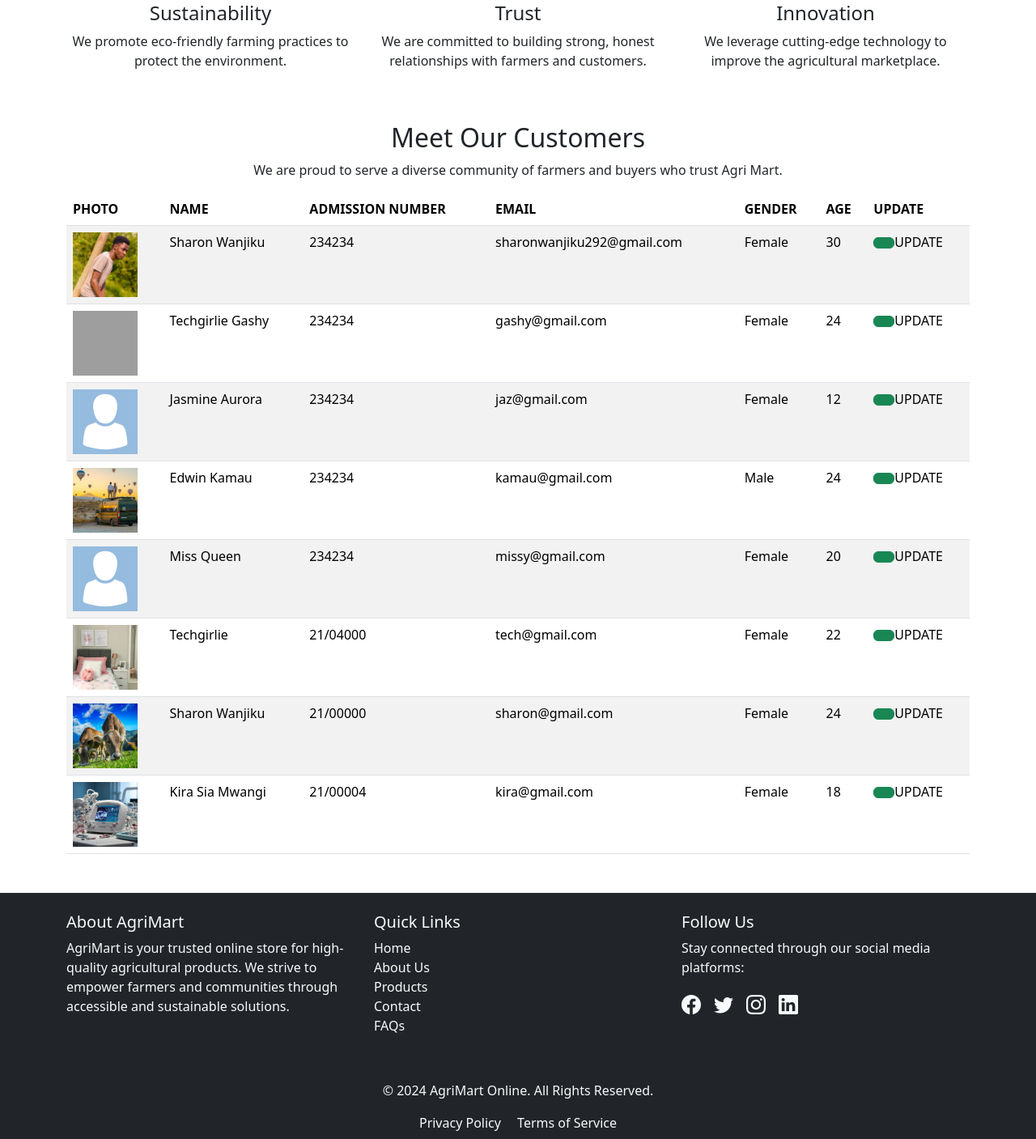
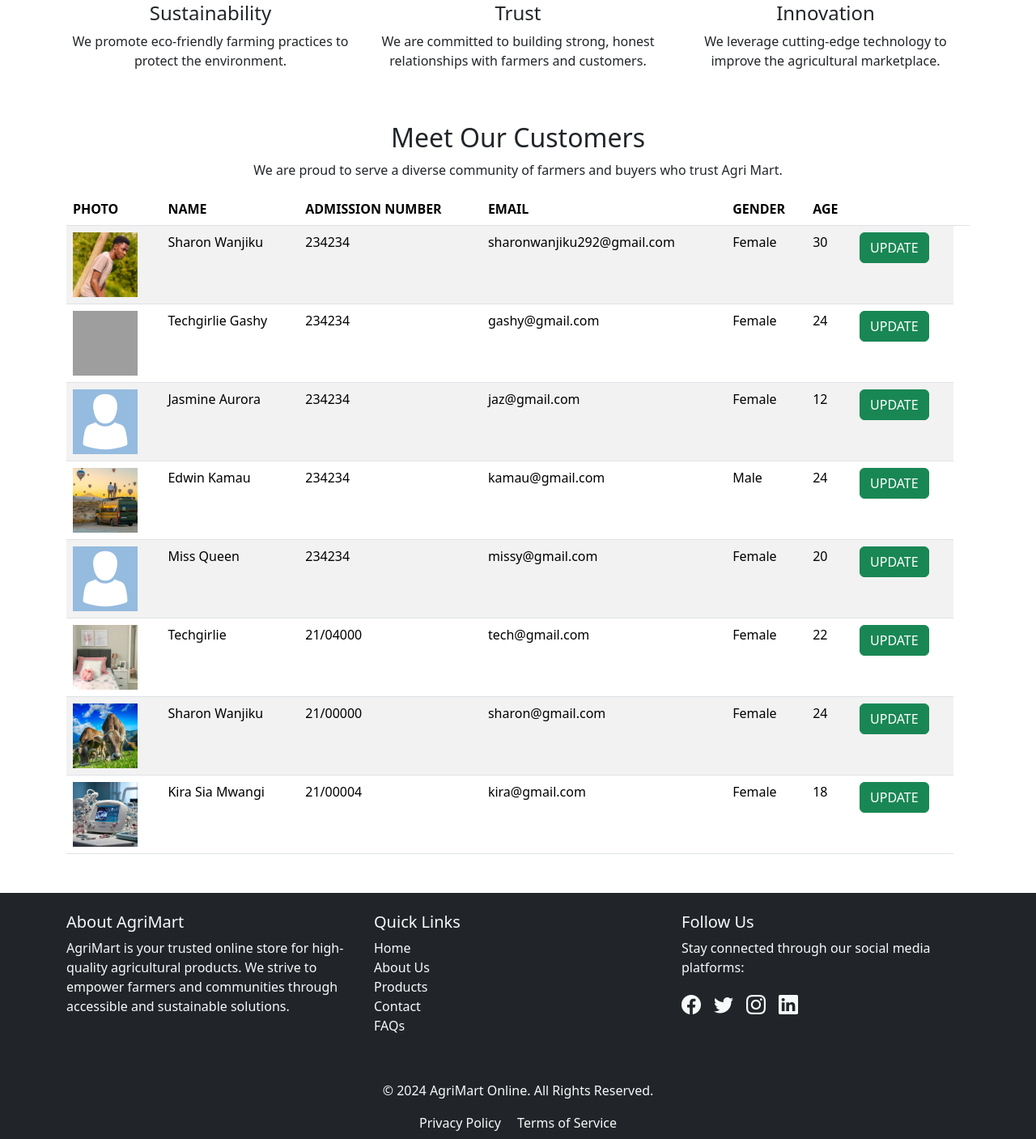
Before and after one commit to WanjikuSharon/django_emobilis, a Django app: page /customers/about/ in a window 1280 px wide. Shown: the part 834-2241 px from the top of the page at 81% size. Run offline with Django 5.2, Linux system fonts and the light colour scheme; data comes from the database, SQL or seed files in the repository; some libraries are stand-ins or nearby versions; grey boxes are pictures that could not be loaded.

Commit message:
Deletion

```diff
--- a/customers/templates/about.html
+++ b/customers/templates/about.html
@@ -48,6 +48,12 @@
   <section class="customers-section my-5">
     <h2 class="text-center">Meet Our Customers</h2>
     <p class="text-center">We are proud to serve a diverse community of farmers and buyers who trust Agri Mart.</p>
+
+{% if messages %}
+  {% for message in messages %}
+    <div class="alert {{ message.tags }}">{{ message }}</div>
+  {% endfor %}
+{% endif %}
     <table class="table table-striped">
       <thead>
         <tr>
@@ -57,7 +63,8 @@
           <th scope="col">EMAIL</th>
           <th scope="col">GENDER</th>
           <th scope="col">AGE</th>
-          <th scope="col">UPDATE</th>
+          <th scope="col"></th>
+          <th scope="col"></th>
         </tr>
       </thead>
       <tbody>
@@ -75,7 +82,7 @@
           <td>{{ customer.email }}</td>
           <td>{{ customer.gender }}</td>
           <td>{{ customer.age }}</td>
-          <td> <a href="{% url 'update' customer.id %}" class="btn btn-success" type="button"></a>UPDATE</td>
+          <td> <a href="{% url 'update' customer.id %}" class="btn btn-success" type="button">UPDATE</a></td>
         </tr>
       {% endfor %}
       </tbody>
--- a/customers/templates/update.html
+++ b/customers/templates/update.html
@@ -2,11 +2,6 @@
 
 {% block content %}
 <h3>UPDATE CUSTOMER</h3>
-{% if messages %}
-  {% for message in messages %}
-    <div class="alert {{ message.tags }}">{{ message }}</div>
-  {% endfor %}
-{% endif %}
 
 <form action="" method="POST" enctype="multipart/form-data">
  {% csrf_token %}
```
